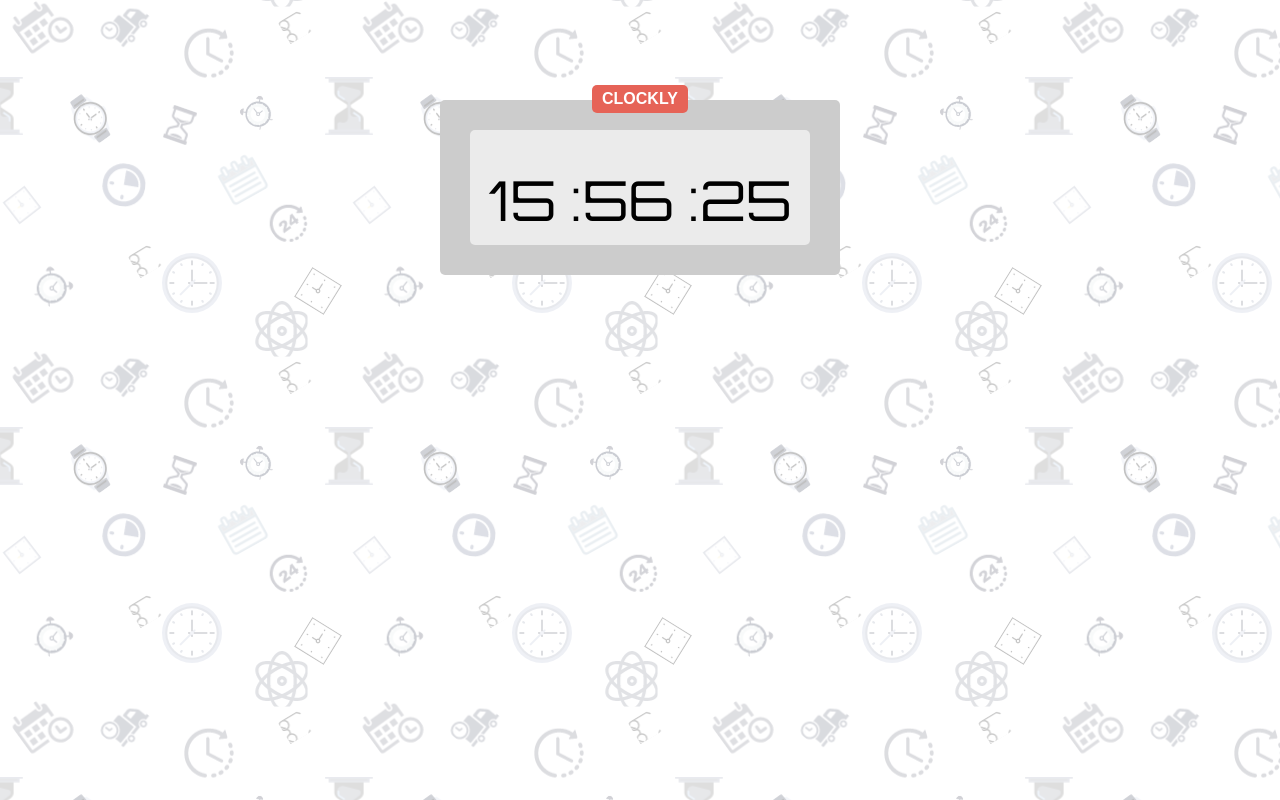
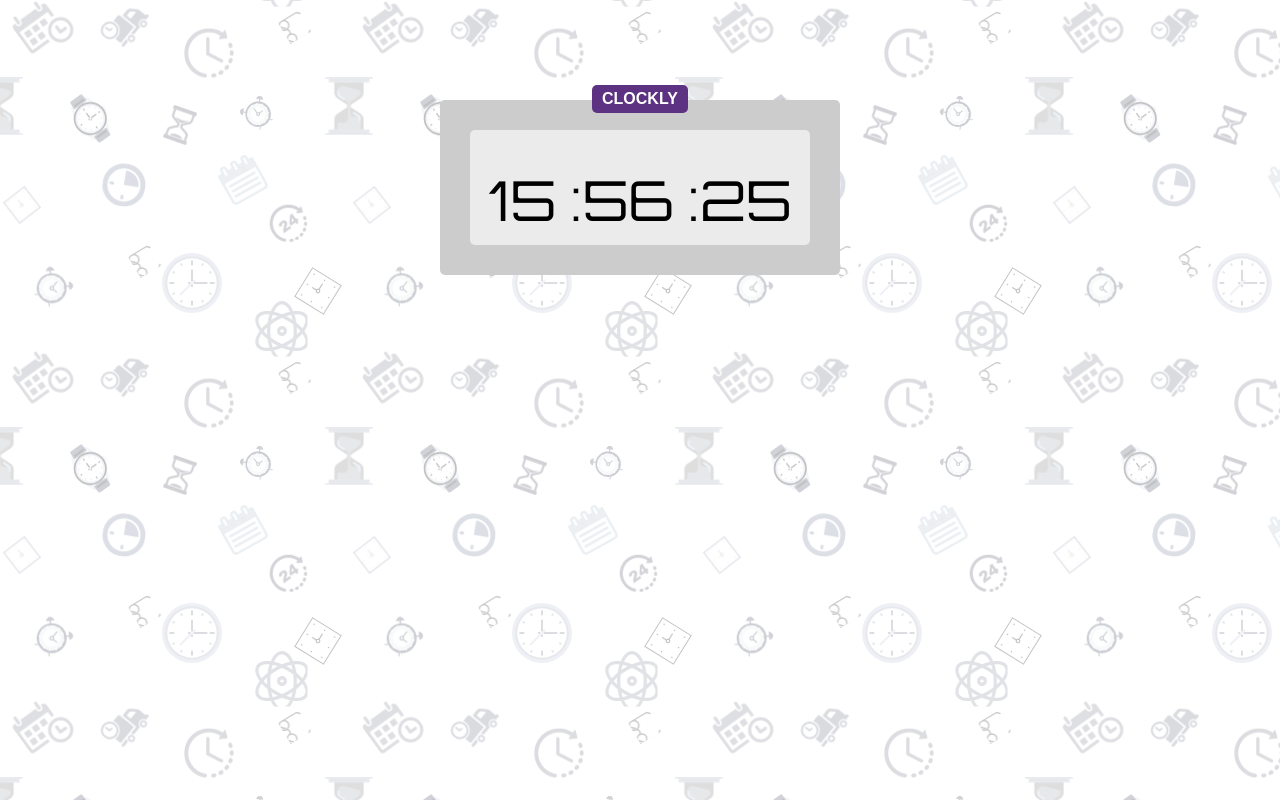
Before and after one commit to mangomateo/digital-clock, a plain HTML site: page index.html in a window 1280 px wide. Drawn offline with Linux system fonts and the light colour scheme.

Commit message:
Tidying up

```diff
--- a/app.js
+++ b/app.js
@@ -1,4 +1,3 @@
-
 
 function clock () {
   const fullDate = new Date();
--- a/styles.css
+++ b/styles.css
@@ -20,7 +20,7 @@ body {
 }
 
 .badge {
-  background: #e66357;
+  background: #5e3282;
   color: white;
   width: 96px;
   padding: 5px 10px;
```
Also changed, not shown: index.html (+0 -4 lines).
